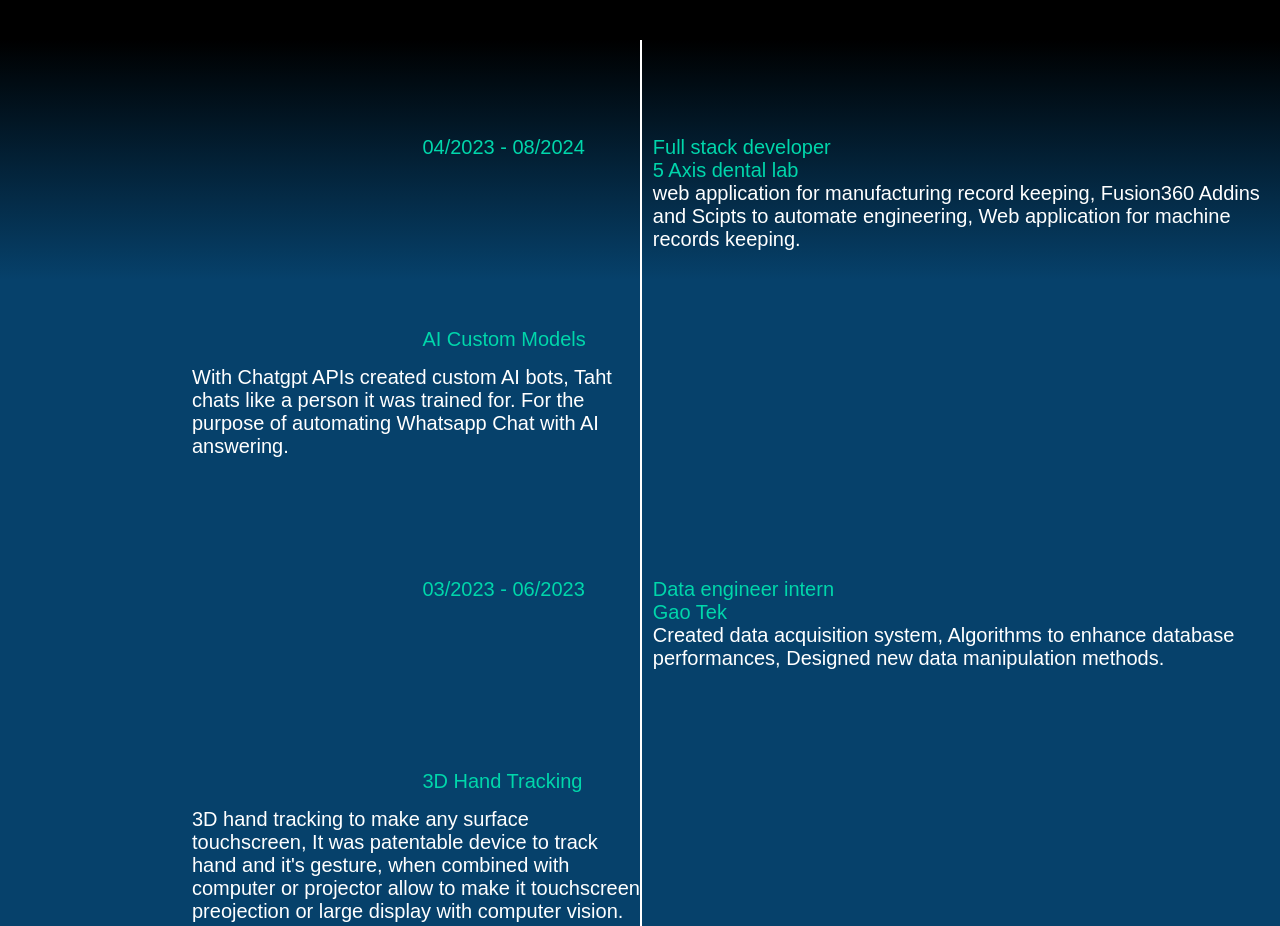
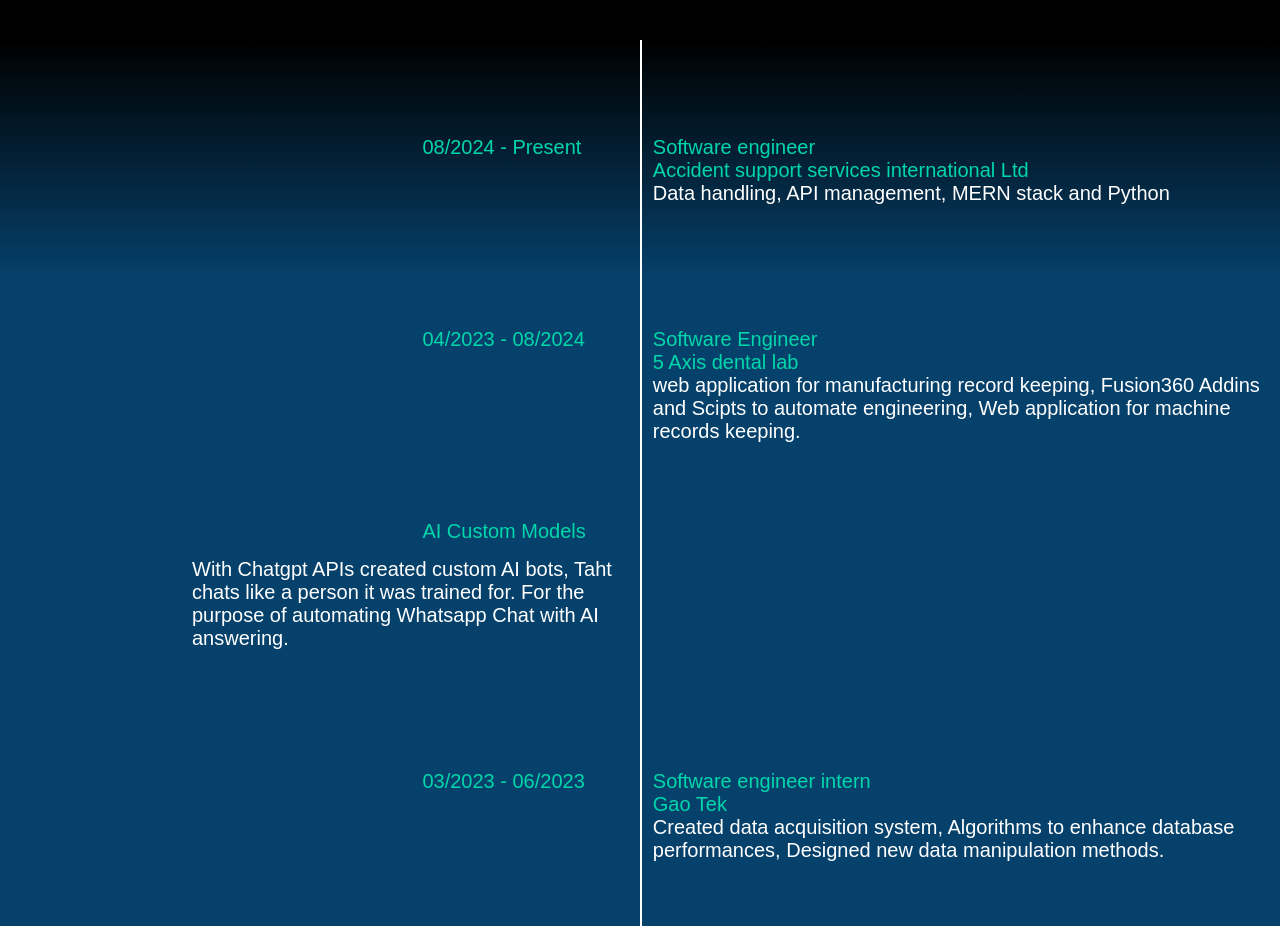
Before and after one commit to Meet-hadvani/portfolio, a plain HTML site: page index.html in a window 1280 px wide. Shown: the part 760-1686 px from the top of the page. Drawn offline with Linux system fonts and the light colour scheme; a web font is replaced by a local one.

Commit message:
updated mistakes

```diff
--- a/index.html
+++ b/index.html
@@ -33,9 +33,19 @@
                 <!-- <div class="timeline" id="timeline"></div> -->
                 <div class="line" id="line"></div>
 
+                <div class="ASSIL-date">08/2024 - Present</div>
+                <div class="ASSIL">
+                    Software engineer
+                    <br>
+                    Accident support services international Ltd
+                    <div class="ASSIL-discription">
+                        Data handling, API management, MERN stack and Python
+                    </div>
+                </div>
+
                 <div class="FSD-date">04/2023 - 08/2024</div>
                 <div class="FSD">
-                    Full stack developer
+                    Software Engineer
                     <br>
                     5 Axis dental lab
                     <div class="FSD-discription">
@@ -54,7 +64,7 @@
 
                 <div class="DEI-date">03/2023 - 06/2023</div>
                 <div class="DEI">
-                    Data engineer intern
+                    Software engineer intern
                     <br>
                     Gao Tek
                     <div class="DEI-discription">
--- a/style.css
+++ b/style.css
@@ -125,19 +125,34 @@ body {
 
 
 
-.FSD, .DEI, .SE, .Gesture, .Audiobooks, .Bus, .AI, .Tracking{
+.ASSIL, .FSD, .DEI, .SE, .Gesture, .Audiobooks, .Bus, .AI, .Tracking{
     position: absolute;
     font-size: 20px;
+}
+
+.ASSIL-date{
+    position: absolute;
+    font-size: 20px;
+    top: 5%;
+    left: 33%;
+}
+.ASSIL{
+    top: 5%;
+    left: 51%;
+}
+.ASSIL-discription{
+    font-size: 20px;
+    color: white;
 }
 
 .FSD-date{
     position: absolute;
     font-size: 20px;
-    top: 5%;
+    top: 15%;
     left: 33%;
 }
 .FSD{
-    top: 5%;
+    top: 15%;
     left: 51%;
 }
 .FSD-discription{
@@ -146,13 +161,13 @@ body {
 }
 
 .AI{
-    top: 15%;
+    top: 25%;
     left: 33%;
 }
 .AI-discription{
     position: absolute;
     font-size: 20px;
-    top: 17%;
+    top: 27%;
     left: 15%;
     width: 35%;
     color: white;
@@ -162,11 +177,11 @@ body {
 .DEI-date{
     position: absolute;
     font-size: 20px;
-    top: 28%;
+    top: 38%;
     left: 33%;
 }
 .DEI{
-    top: 28%;
+    top: 38%;
     left: 51%;
 }
 .DEI-discription{
@@ -176,13 +191,13 @@ body {
 
 
 .Tracking{
-    top: 38%;
+    top: 48%;
     left: 33%;
 }
 .Tracking-discription{
     position: absolute;
     font-size: 20px;
-    top: 40%;
+    top: 50%;
     left: 15%;
     width: 35%;
     color: white;
@@ -190,23 +205,10 @@ body {
 
 
 .Bus{
-    top: 49%;
+    top: 60%;
     left: 33%;
 }
 .Bus-discription{
-    position: absolute;
-    font-size: 20px;
-    top: 51%;
-    left: 15%;
-    width: 35%;
-    color: white;
-}
-
-.Audiobooks{
-    top: 60%;
-    left: 33%;
-}
-.Audiobooks-discription{
     position: absolute;
     font-size: 20px;
     top: 62%;
@@ -214,14 +216,27 @@ body {
     width: 35%;
     color: white;
 }
+
+.Audiobooks{
+    top: 68%;
+    left: 33%;
+}
+.Audiobooks-discription{
+    position: absolute;
+    font-size: 20px;
+    top: 70%;
+    left: 15%;
+    width: 35%;
+    color: white;
+}
 .SE-date{
     position: absolute;
     font-size: 20px;
-    top: 73%;
+    top: 80%;
     left: 33%;
 }
 .SE{
-    top: 73%;
+    top: 80%;
     left: 51%;
 }
 .SE-discription{
@@ -230,13 +245,13 @@ body {
 }
 
 .Gesture{
-    top: 85%;
+    top: 86%;
     left: 26%;
 }
 .Gesture-discription{
     position: absolute;
     font-size: 20px;
-    top: 87%;
+    top: 88%;
     left: 15%;
     width: 35%;
     color: white;
@@ -375,5 +390,4 @@ body {
 .contact-container h1:hover{
     color: #1e9890;
     transition: color 0.5s;
-    cursor: none;
 }
```
